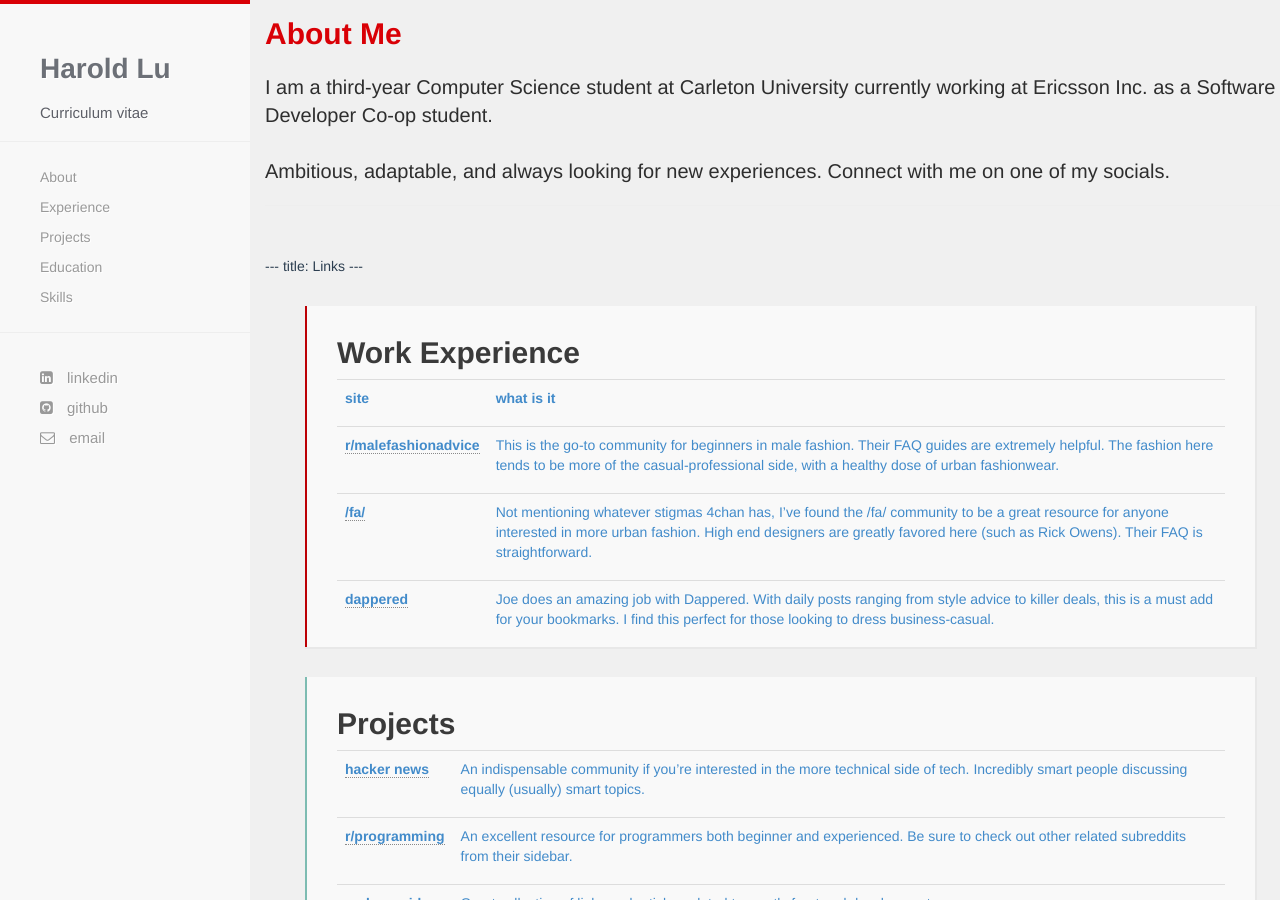
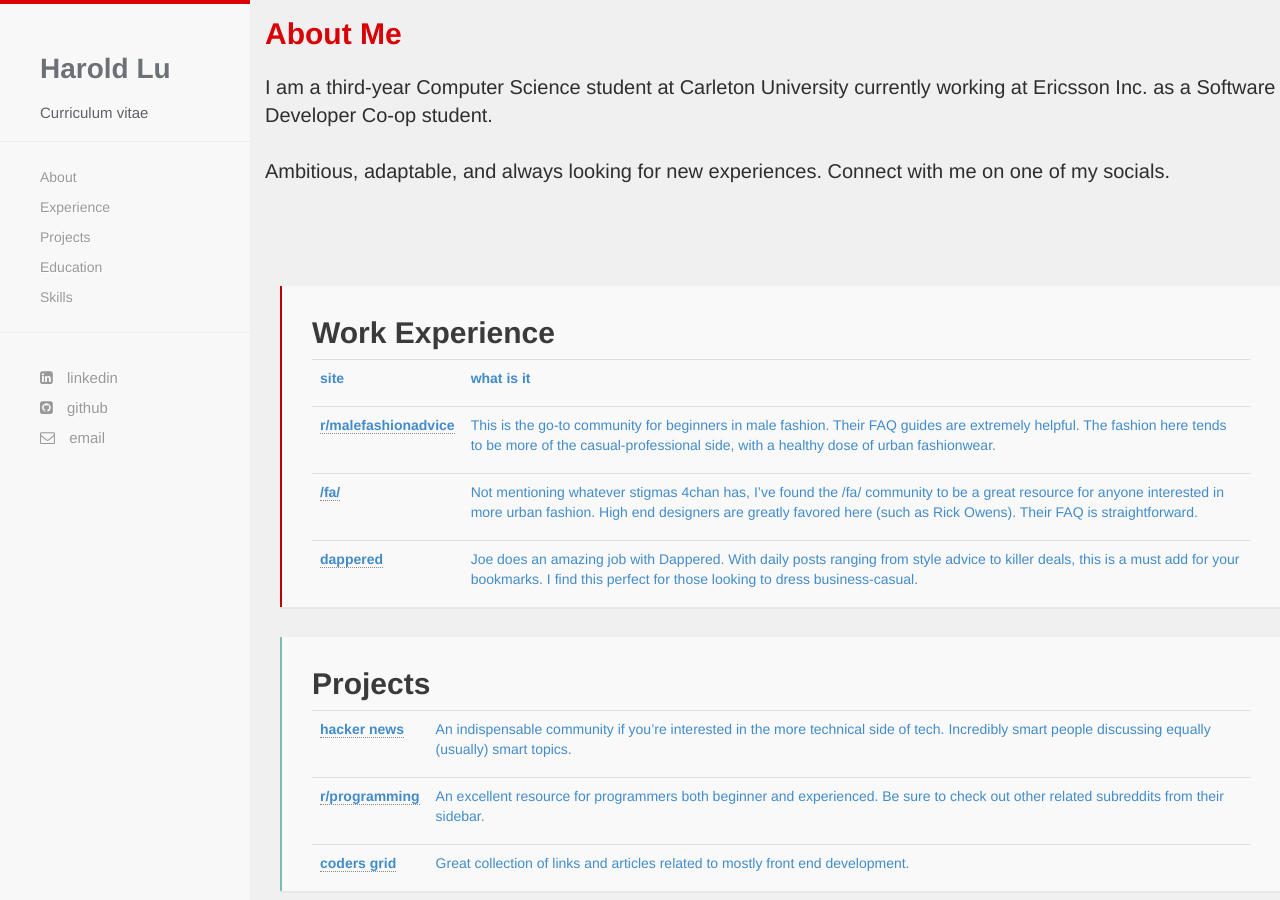
Before and after one commit to harold-lu/harold-lu.github.io, a Jekyll site: the page built from index.html, in a window 1280 px wide and 900 px high, scrolled down 745 px. Built offline with Jekyll 4.4.1, drawn with Linux system fonts in a browser that asks for light colours; nearby versions of some CDN libraries; some web fonts are replaced.

Commit message:
fill in content

```diff
--- a/css/hc.css
+++ b/css/hc.css
@@ -381,7 +381,7 @@ img
 {
   margin-left: auto;
   margin-right: auto;
-  max-width:95%;
+  max-width:100%;
   margin-bottom:30px;
   background-color:#f9f9f9;
   box-shadow:1px 1px 0 1px #e8e8e8;
--- a/index.html
+++ b/index.html
@@ -4,9 +4,6 @@ title: Herring Cove
 {% include showcase.html %}
 {% include greeting.html %}
 
----
-title: Links
----
   <div class="container">
 
   <!--  <div id="article">
```
